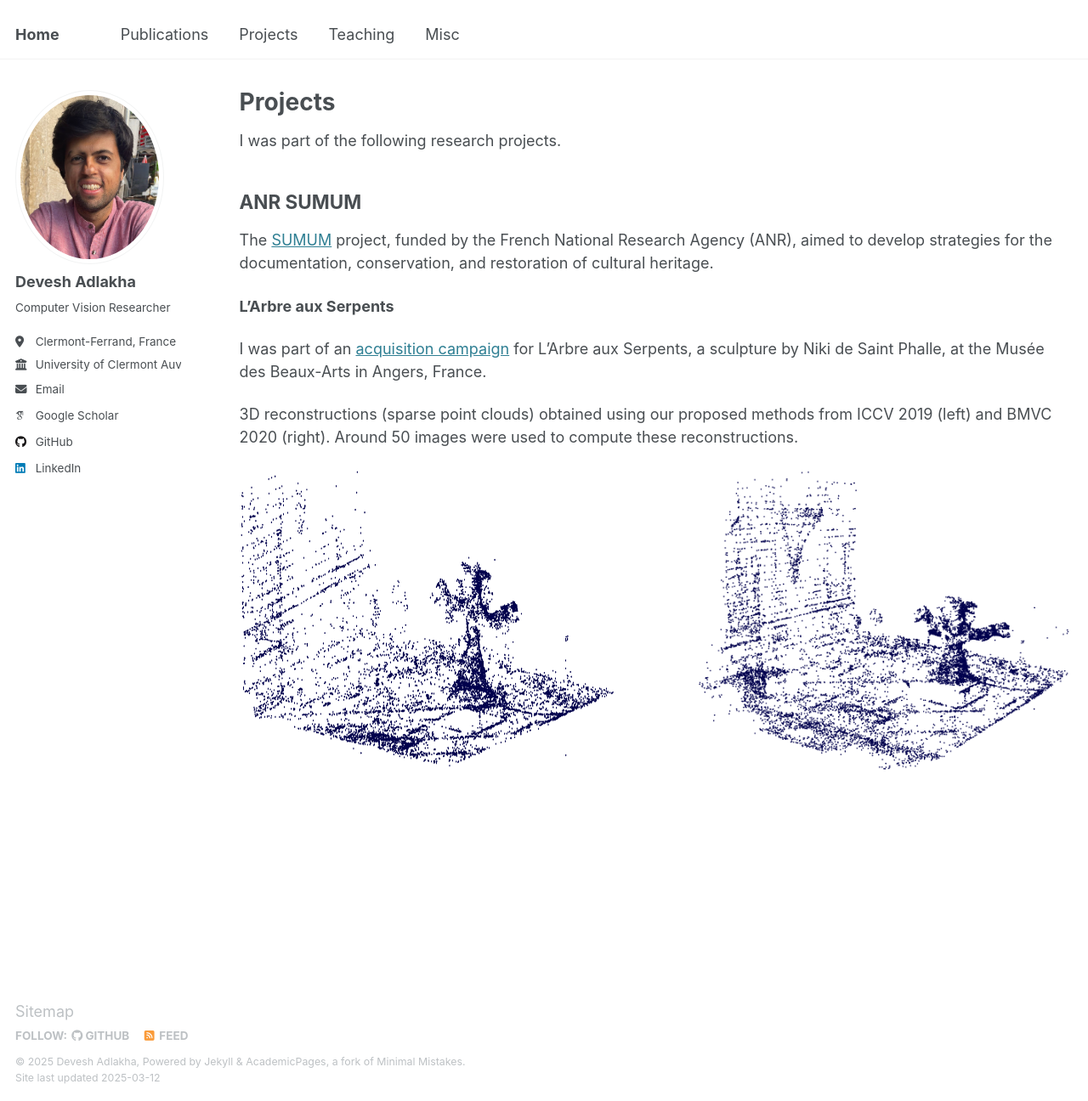
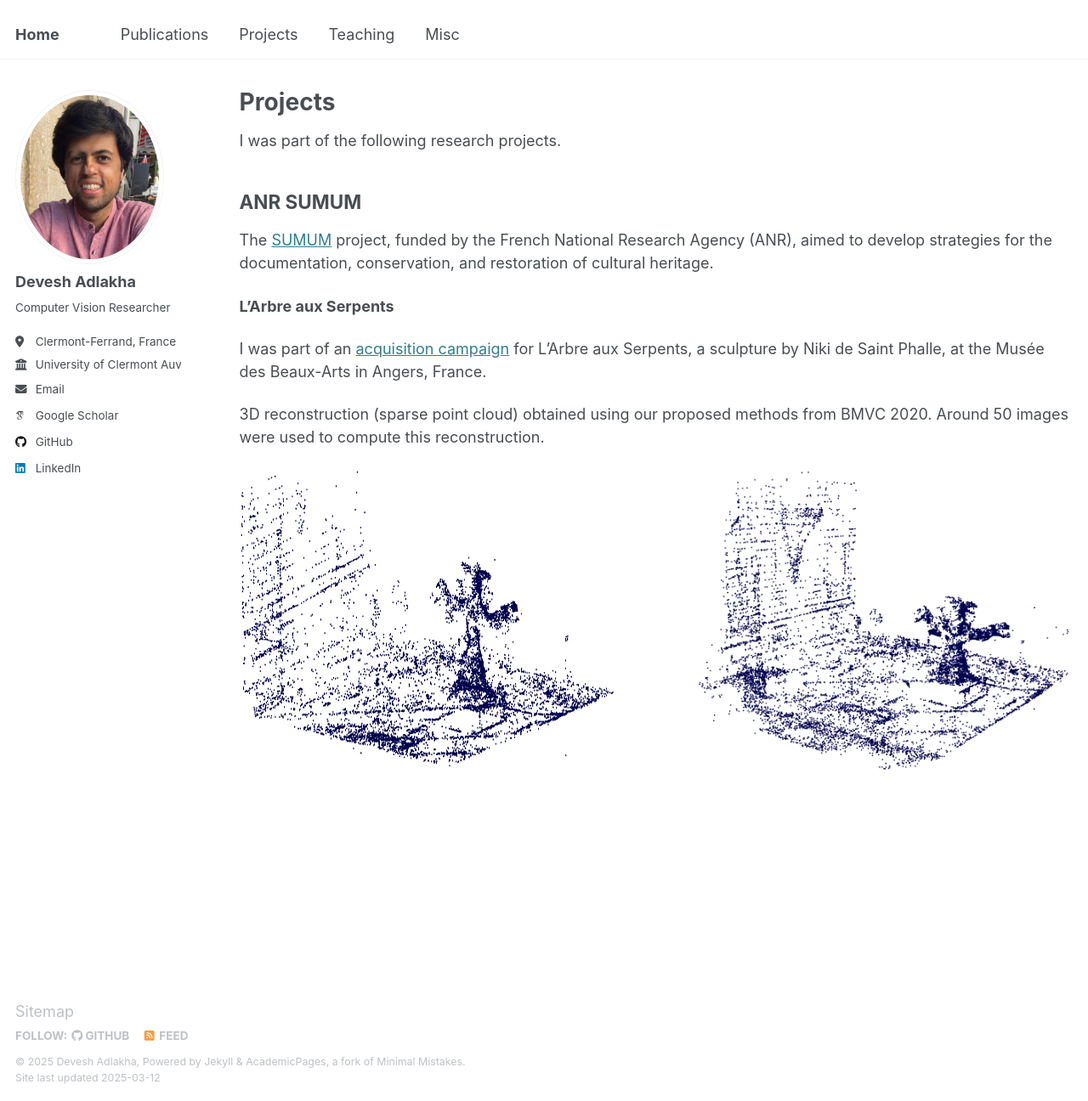
Before and after one commit to devadlakha/devadlakha.github.io, a Jekyll site: the page built from _pages/projects.md, in a window 1280 px wide and 1296 px high. Shown: the whole window at 85% size. Built offline with Jekyll 4.4.1, drawn with Linux system fonts in a browser that asks for light colours; some web fonts are replaced.

Commit message:
Update projects.md

```diff
--- a/_pages/projects.md
+++ b/_pages/projects.md
@@ -15,7 +15,7 @@ The [SUMUM](https://anr-sumum.fr) project, funded by the French National Researc
 
 I was part of an [acquisition campaign](https://anr-sumum.fr/campagne-de-captation-dimages-de-larbre-aux-serpents-de-niki-de-saint-phalle-juillet-2018/) for L'Arbre aux Serpents, a sculpture by Niki de Saint Phalle, at the Musée des Beaux-Arts in Angers, France.
 
-3D reconstructions (sparse point clouds) obtained using our proposed methods from ICCV 2019 (left) and BMVC 2020 (right). Around 50 images were used to compute these reconstructions.
+3D reconstruction (sparse point cloud) obtained using our proposed methods from BMVC 2020. Around 50 images were used to compute this reconstruction.
 
 <div style="display: flex; justify-content: space-between;">
   <img src="/files/Figures/ArbreSerpents_ICCV19.png" alt="Result from QUARCH method" style="max-width: 45%; height: auto;">
```
